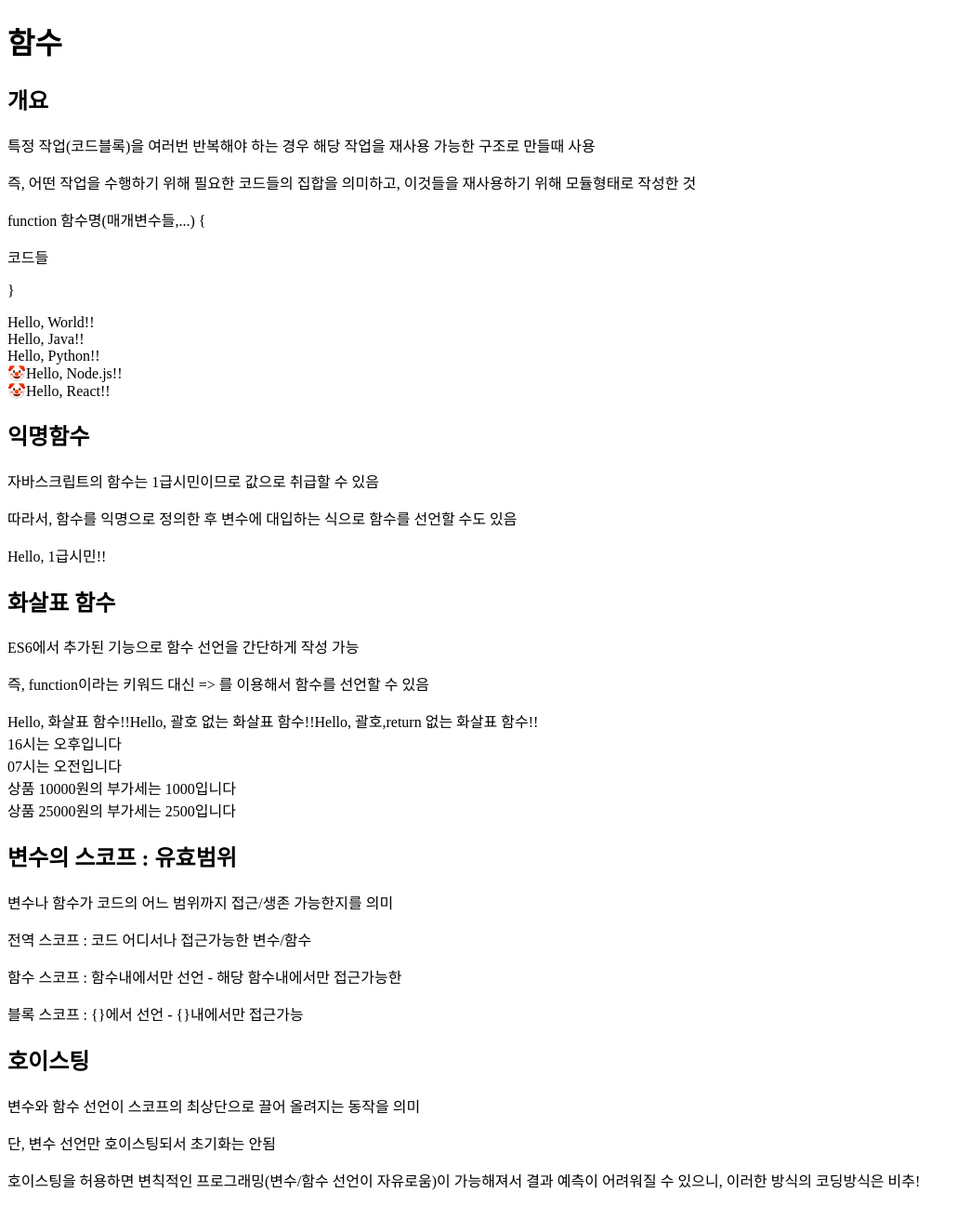
After one commit to hchae31/frontends, a FastAPI app: template views/templates/js/08function.html in a window 1280 px wide. The commit adds this page. Shown: the whole page at 93% size, without its empty margins (0-1044 px from the left). Run offline with FastAPI, Linux system fonts and the light colour scheme; the template is opened without the code that fills it, so the values that code supplies are empty.

Commit message:
선언적/화살표 함수, 호이스팅

```diff
--- a/app/routes/jscript.py
+++ b/app/routes/jscript.py
@@ -40,3 +40,8 @@ async def type(req: Request):
 @jscript_router.get('/while')
 async def type(req: Request):
     return templates.TemplateResponse('js/07while.html', {'request': req})
+
+# 라우트 설정
+@jscript_router.get('/function')
+async def type(req: Request):
+    return templates.TemplateResponse('js/08function.html', {'request': req})
--- /dev/null
+++ b/views/templates/js/08function.html
@@ -0,0 +1,187 @@
+<!DOCTYPE html>
+<html lang="ko">
+<head>
+    <meta charset="UTF-8">
+    <title>함수-function</title>
+</head>
+<body>
+    <h1>함수</h1>
+    <h2>개요</h2>
+    <p>특정 작업(코드블록)을 여러번 반복해야 하는 경우
+        해당 작업을 재사용 가능한 구조로 만들때 사용</p>
+    <p>즉, 어떤 작업을 수행하기 위해
+        필요한 코드들의 집합을 의미하고,
+        이것들을 재사용하기 위해 모듈형태로 작성한 것</p>
+
+    <p>function 함수명(매개변수들,...) {</p>
+    <p>   코드들  </p>
+    <p>}</p>
+
+    <script>
+        // 인삿말
+        // 함수 정의
+        function sayHello() {
+            document.write('Hello, World!!','<br>');
+        }
+        // 함수 실행 - 호출
+        sayHello();
+
+        // 함수 정의 2
+        function sayHello2(msg) {
+            document.write(`Hello, ${msg}!!`,'<br>')
+        }
+
+        // 함수 실행 - 호출 : 함수명(인자)
+        sayHello2('Java');
+        sayHello2('Python');
+
+        // 함수 정의 3 - return
+        // 함수는 작업한 결과를 호출자에게 넘기는 역할만 담당
+        function sayHello3(msg) {
+            return `Hello, ${msg}!!`;
+        }
+
+        // 함수 실행 - 호출
+        document.write('🤡', sayHello3('Node.js'), '<br>');
+        document.write('🤡', sayHello3('React'), '<br>');
+    </script>
+
+    <h2>익명함수</h2>
+    <p>자바스크립트의 함수는 1급시민이므로
+        값으로 취급할 수 있음</p>
+    <p>따라서, 함수를 익명으로 정의한 후
+        변수에 대입하는 식으로 함수를 선언할 수도 있음</p>
+
+    <script>
+        // 함수 정의 4 - 익명함수
+        // 변수명 = function () { }
+        let sayHello4 = function (msg) {
+            return `Hello, ${msg}!!`;
+        };
+
+        // 함수 실행 - 호출 : 변수명이 곧 함수명
+        document.write( sayHello4('1급시민') );
+    </script>
+
+    <h2>화살표 함수</h2>
+    <p>ES6에서 추가된 기능으로 함수 선언을 간단하게 작성 가능</p>
+    <p>즉, function이라는 키워드 대신 => 를 이용해서
+        함수를 선언할 수 있음</p>
+
+    <script>
+        // 함수 정의 5 - 화살표함수
+        // 변수명 = () => { }
+        let sayHello5 = (msg) => {
+            return `Hello, ${msg}!!`;
+        };
+
+        // 함수 실행 - 호출
+        document.write( sayHello5('화살표 함수') );
+
+        // 함수 정의 6 - 화살표함수 :  중괄호 생략
+        // 변수명 = () => 코드
+        // 함수의 코드가 단 한 줄일때만 가능
+        let sayHello6 = (msg) =>
+            document.write(`Hello, ${msg}!!`);
+
+        // 함수 호출
+        sayHello6('괄호 없는 화살표 함수');
+
+        // 함수 정의 7 - 화살표함수 :  중괄호, return 생략
+        // 함수의 코드가 단 한 줄일때만 가능
+        let sayHello7 = (msg) =>  `Hello, ${msg}!!`;
+
+        // 함수 호출
+        document.write(
+            sayHello7('괄호,return 없는 화살표 함수'), '<br>');
+
+    </script>
+
+    <script>
+        // 시분초를 입력받아
+        // 오전, 오후 구분하여 출력 : showAMPM
+        // 선언형
+        function showAMPM(time) {
+            let result = '오후입니다';
+            let hour = time[0] + time[1];
+            if (hour < 12) result = '오전입니다';
+            return `${hour}시는 ${result}<br>`;
+        }
+        document.write(showAMPM('16:13:55'));
+
+        // 화살표형
+        let showAMPM2 = (time) => {
+            let result = '오후입니다';
+            let hour = time[0] + time[1];
+            if (hour < 12) result = '오전입니다';
+            return `${hour}시는 ${result}<br>`;
+        };
+        document.write(showAMPM2('07:13:55'));
+
+        // function showAMPM(hours, minutes, seconds) {
+        //     let period = hours >= 12 ? "오후" : "오전";
+        //     hours = (hours % 12) || 12; // 0시를 12시로 변환
+        //     document.write(`${period} ${hours}시 ${minutes}분 ${seconds}초`);
+        // }
+        // // 함수 호출 예시
+        // showAMPM(14, 30, 45); // 출력: 오후 2시 30분 45초
+        // showAMPM(9, 15, 10);  // 출력: 오전 9시 15분 10초
+
+        // 금액을 입력받아 부가세를 출력 : computeVAT
+        // 선언형
+        function computeVAT(price) {
+            return price * 0.1;
+        }
+        let price = 10000;
+        let vat = computeVAT(price);
+        document.write(
+            `상품 ${price}원의 부가세는 ${vat}입니다`,'<br>');
+
+        // 화살표형
+        let computeVAT2 = (price) => price * 0.1;
+
+        price = 25000;
+        vat = computeVAT2(price);
+        document.write(
+            `상품 ${price}원의 부가세는 ${vat}입니다`,'<br>');
+    </script>
+
+    <h2>변수의 스코프 : 유효범위</h2>
+    <p>변수나 함수가 코드의 어느 범위까지 접근/생존 가능한지를 의미</p>
+    <p>전역 스코프 : 코드 어디서나 접근가능한 변수/함수</p>
+    <p>함수 스코프 : 함수내에서만 선언 - 해당 함수내에서만 접근가능한</p>
+    <p>블록 스코프 : {}에서 선언 - {}내에서만 접근가능</p>
+
+    <h2>호이스팅</h2>
+    <p>변수와 함수 선언이 스코프의 최상단으로 끌어 올려지는 동작을 의미</p>
+    <p>단, 변수 선언만 호이스팅되서 초기화는 안됨</p>
+    <p>호이스팅을 허용하면 변칙적인 프로그래밍(변수/함수 선언이 자유로움)이
+        가능해져서 결과 예측이 어려워질 수 있으니, 이러한 방식의 코딩방식은 비추!</p>
+
+    <script>
+        // var a;       // 선언만 호이스팅, 초기화는 안됨!
+        console.log(a);
+        var a = 5;
+        console.log(a);
+
+        // function myFunc () { } // 함수 선언 호이스팅
+        console.log(myFunc());
+        function myFunc () {
+            return 'Hello~';
+        }
+    </script>
+
+    <script>
+        // let으로 변수 선언/초기화시 호이스팅 금지!
+        // console.log(b);
+        // let b = 10;
+        // console.log(b);
+
+        // let으로 함수 선언시 호이스팅 금지!
+        console.log(myFunc2());
+        let myFunc2 = () => 'Hello~';
+
+    </script>
+
+</body>
+</html>
--- a/views/templates/js/index.html
+++ b/views/templates/js/index.html
@@ -14,6 +14,7 @@
         <li>05 - 반복문 [<a href="/js/loop"]>이동</a>]</li>
         <li>06 - 배열 [<a href="/js/array"]>이동</a>]</li>
         <li>07 - 반복문2 [<a href="/js/while"]>이동</a>]</li>
+        <li>08 - 함수 [<a href="/js/function"]>이동</a>]</li>
 
     </ul>
 </body>
```
